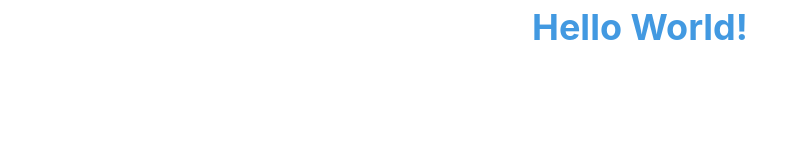
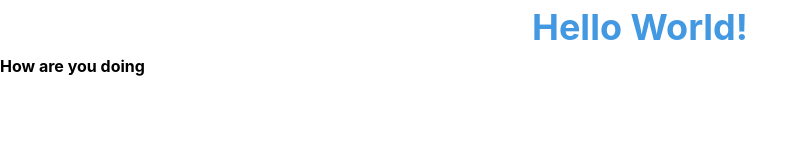
Before and after one commit to muzammilaskari/tailwind-sample-project, a website: page public/index.html in a window 1280 px wide. Shown: the whole page, without its empty margins (0-807 px from the left). Drawn offline with Linux system fonts and the light colour scheme.

Commit message:
Package-lock.json file added..

```diff
--- a/package.json
+++ b/package.json
@@ -11,5 +11,10 @@
   "license": "ISC",
   "devDependencies": {
     "stylelint-config-recommended": "^3.0.0"
+  },
+  "dependencies": {
+    "autoprefixer": "^9.7.3",
+    "postcss-cli": "^6.1.3",
+    "tailwindcss": "^1.1.4"
   }
 }
--- a/public/index.html
+++ b/public/index.html
@@ -10,5 +10,6 @@
 
 <body>
     <h1 class="text-4xl font-bold text-center text-blue-500">Hello World! </h1>
+    <p class="font-bold">How are you doing</p>
 </body>
 </html>
```
Also changed, not shown: 1 other file.
